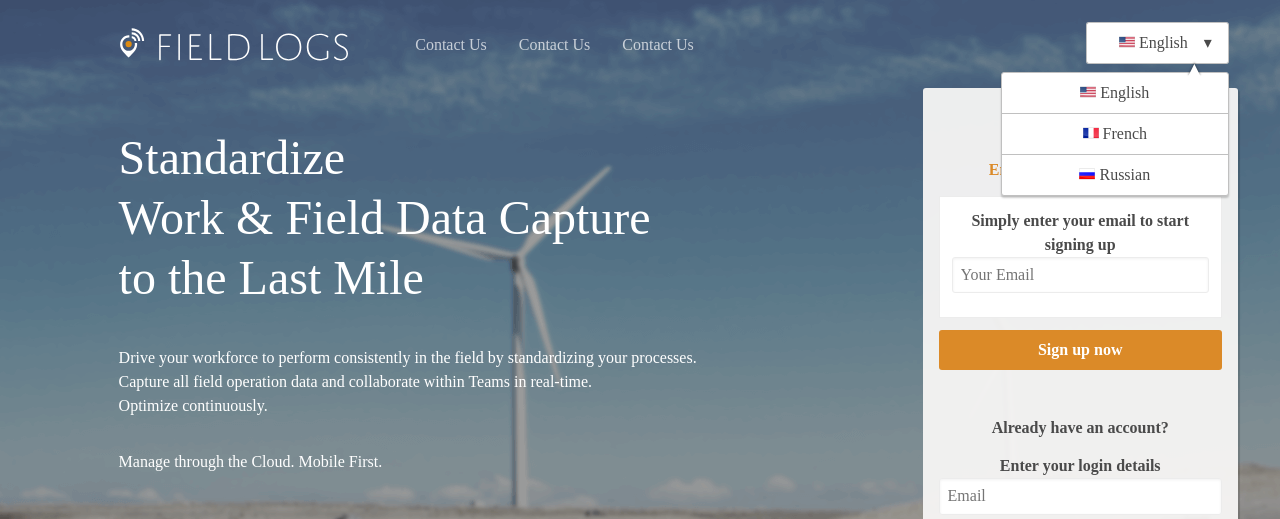
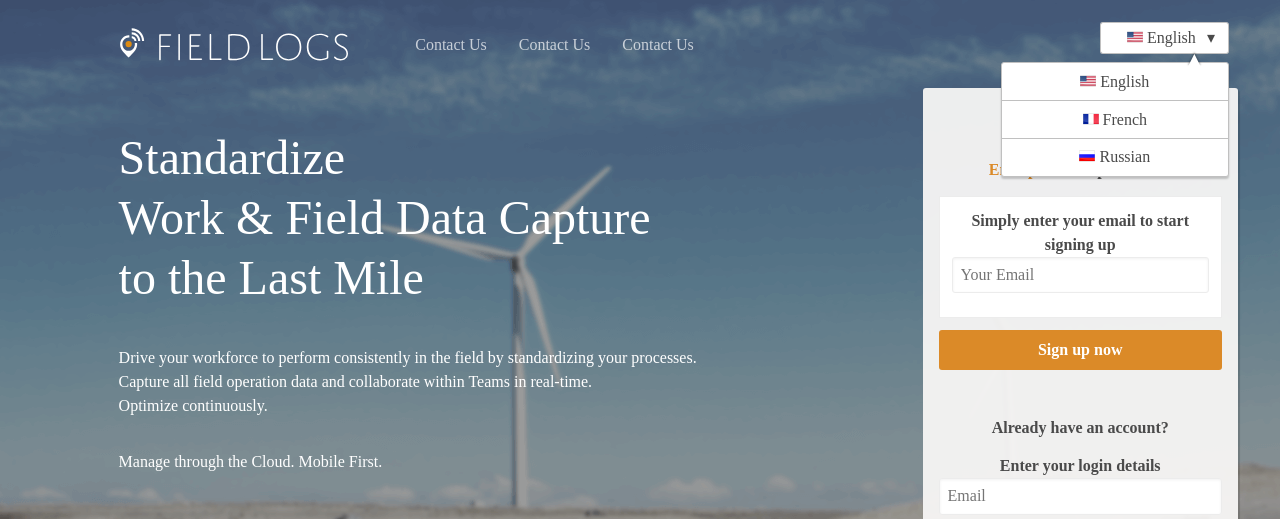
Before and after one commit to emeasee/fl-static, a website: page app/index.html in a window 1280 px wide. Both pictures are taken after a click on the element "English". Shown: the top 519 px of the page. Drawn offline with nearby package versions, Linux system fonts and the light colour scheme; placeholder pictures from the web are drawn by us.

Commit message:
update dropdown to close when clicked outside and made smaller

```diff
--- a/app/sass/main.scss
+++ b/app/sass/main.scss
@@ -1466,9 +1466,9 @@ DROPDOWNS
     $dropdown-background: $base-background-color;
     $dropdown-background-hover: darken($dropdown-background, 3%);
     $dropdown-inner-border: 1px solid silver;
-    $dropdown-height: 40px;
-    $dropdown-padding: 1em;
-    $dropdown-distance-from-menu: 50px;
+    $dropdown-height: 30px;
+    $dropdown-padding: 0.8em;
+    $dropdown-distance-from-menu: 40px;
     $dropdown-arrow-top-distance: 0;
 
     line-height: $base-line-height;
@@ -1492,7 +1492,7 @@ DROPDOWNS
         line-height: $dropdown-height;
         margin: 0;
         padding: 0 ($dropdown-padding / 2) 0 $dropdown-padding;
-        height: 42px;
+        height: 32px;
 
         @include media($large-screen) {
             font-size: 1em;
--- a/app/scripts/main.js
+++ b/app/scripts/main.js
@@ -48,11 +48,17 @@ $( document ).ready(function() {
       $(this).toggleClass("expander-hidden");
      });
 
+
     $(".dropdown-button").click(function() {
+        event.stopPropagation();
         var $button, $menu;
         $button = $(this);
         $menu = $button.siblings(".dropdown-menu");
         $menu.toggleClass("show-menu");
+        $(document).click( function(){
+            $menu.removeClass("show-menu");
+            $(document).unbind("click");
+        });
         $menu.children("li").click(function() {
             $menu.removeClass("show-menu");
             $button.html($(this).html());
```
Also changed, not shown: app/styles/main.css, 1 other file.
